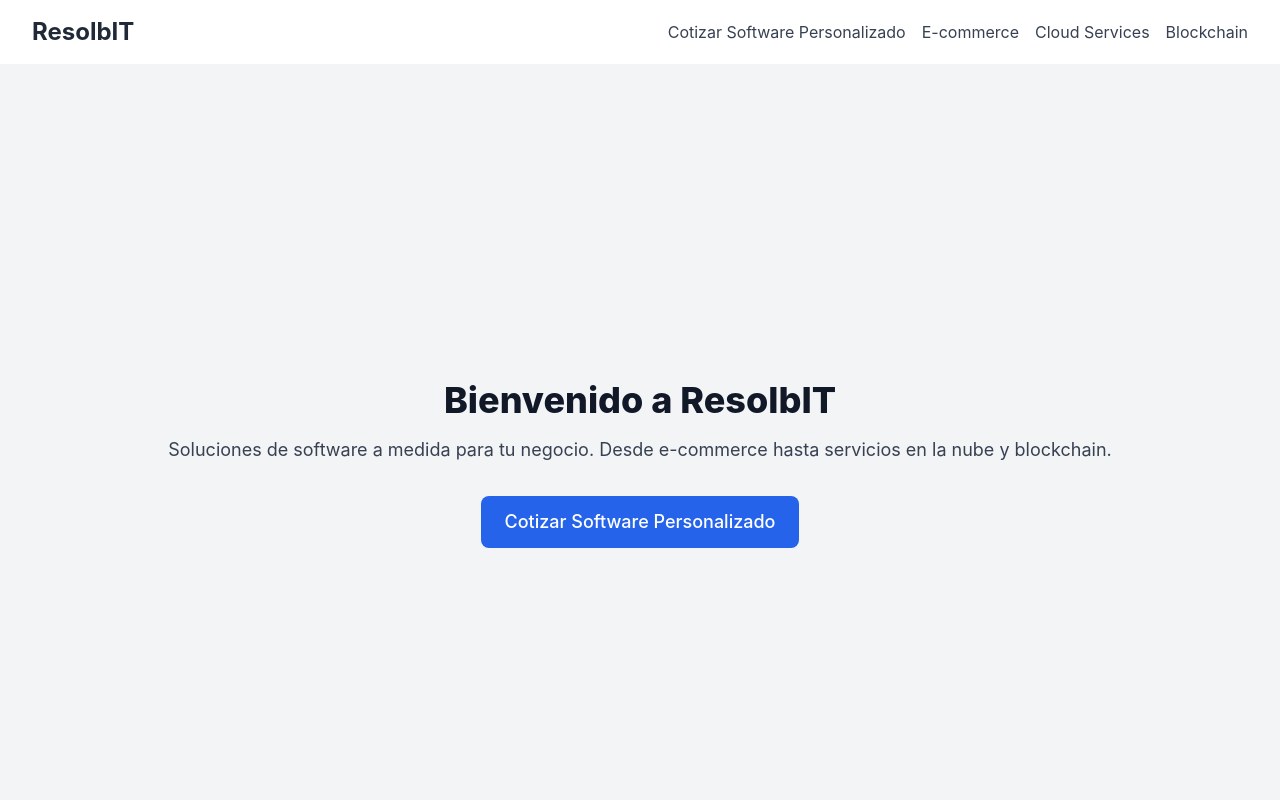
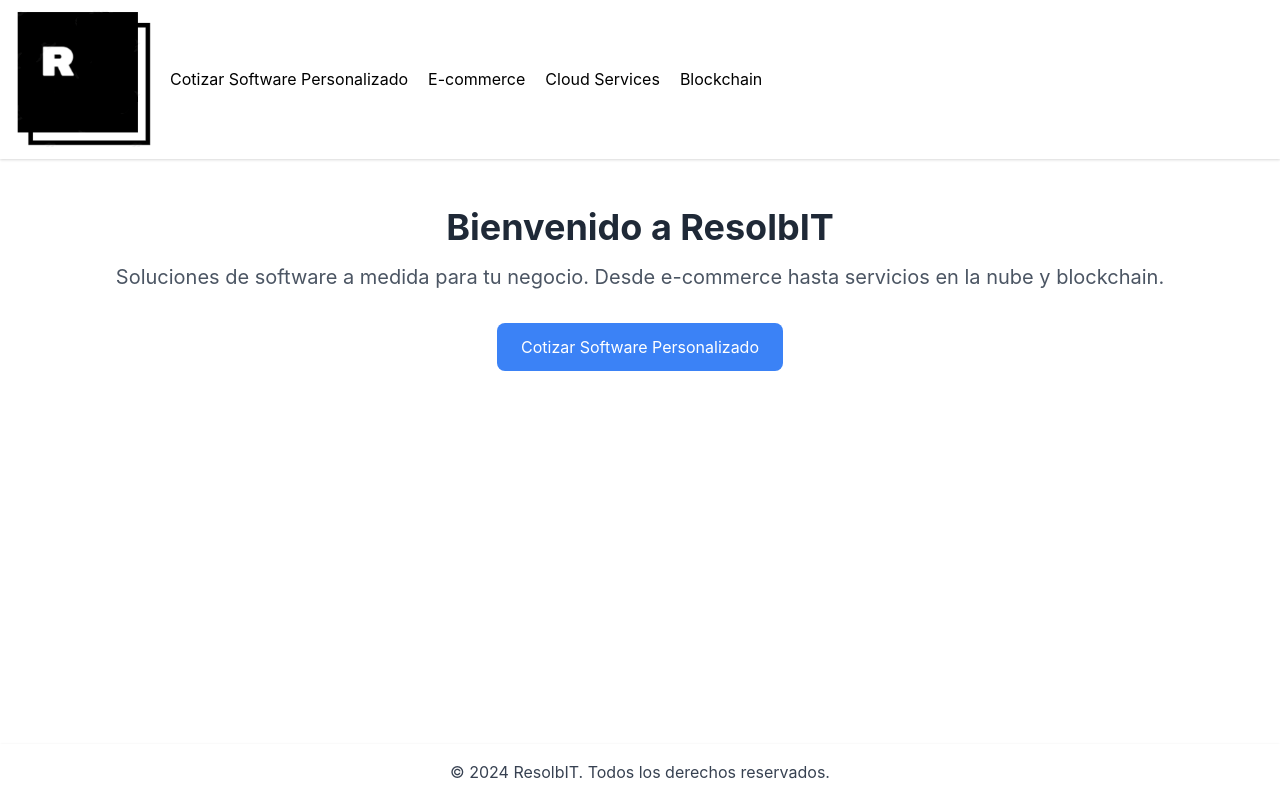
Before and after one commit to pablocla/resolbitt, a Next.js app: page / in a window 1280 px wide. Shown: the top 800 px of the page. Built offline with nearby package versions, Linux system fonts and the light colour scheme.

Commit message:
Arreglando problemas de TypeScript y ESLint, actualizando package.jsohan

```diff
--- a/src/components/Layout.tsx
+++ b/src/components/Layout.tsx
@@ -1,6 +1,6 @@
 // src/components/Layout.tsx
 import React, { ReactNode } from "react";
-import Link from "next/link";
+import Navbar from "./Navbar"; // Importa el componente Navbar
 
 interface LayoutProps {
   children: ReactNode;
@@ -10,27 +10,7 @@
   return (
     <div className="min-h-screen flex flex-col">
       <header className="w-full bg-white shadow">
-        <div className="max-w-7xl mx-auto py-4 px-6 sm:px-8 flex justify-between items-center">
-          <h1 className="text-2xl font-bold text-gray-800">ResolbIT</h1>
-          <nav className="space-x-4">
-            <Link href="/quote" legacyBehavior>
-              <a className="text-gray-700 hover:text-gray-900">
-                Cotizar Software Personalizado
-              </a>
-            </Link>
-            <Link href="/ecommerce" legacyBehavior>
-              <a className="text-gray-700 hover:text-gray-900">E-commerce</a>
-            </Link>
-            <Link href="/cloud-services" legacyBehavior>
-              <a className="text-gray-700 hover:text-gray-900">
-                Cloud Services
-              </a>
-            </Link>
-            <Link href="/blockchain" legacyBehavior>
-              <a className="text-gray-700 hover:text-gray-900">Blockchain</a>
-            </Link>
-          </nav>
-        </div>
+        <Navbar /> {/* Incluye el componente Navbar */}
       </header>
       <main className="flex-1">{children}</main>
       <footer className="w-full bg-white shadow mt-8 py-4">
--- /dev/null
+++ b/src/components/Navbar.tsx
@@ -0,0 +1,38 @@
+// src/components/Navbar.tsx
+import React from "react";
+import Link from "next/link";
+import Image from "next/image";
+
+const Navbar: React.FC = () => {
+  return (
+    <nav className="navbar">
+      <div className="logo">
+        <Image src="/logo.png" alt="ResolbIT Logo" width={150} height={50} />
+      </div>
+      <ul className="nav-links">
+        <li>
+          <Link href="/quote" legacyBehavior>
+            <a>Cotizar Software Personalizado</a>
+          </Link>
+        </li>
+        <li>
+          <Link href="/ecommerce" legacyBehavior>
+            <a>E-commerce</a>
+          </Link>
+        </li>
+        <li>
+          <Link href="/cloud-services" legacyBehavior>
+            <a>Cloud Services</a>
+          </Link>
+        </li>
+        <li>
+          <Link href="/blockchain" legacyBehavior>
+            <a>Blockchain</a>
+          </Link>
+        </li>
+      </ul>
+    </nav>
+  );
+};
+
+export default Navbar;
--- a/src/pages/_app.tsx
+++ b/src/pages/_app.tsx
@@ -1,10 +1,14 @@
 // src/pages/_app.tsx
-
-import type { AppProps } from "next/app";
 import "../styles/globals.css";
+import Layout from "../components/Layout";
+import { AppProps } from "next/app";
 
 function MyApp({ Component, pageProps }: AppProps) {
-  return <Component {...pageProps} />;
+  return (
+    <Layout>
+      <Component {...pageProps} />
+    </Layout>
+  );
 }
 
 export default MyApp;
--- a/src/pages/index.tsx
+++ b/src/pages/index.tsx
@@ -1,24 +1,22 @@
-// pages/index.tsx
-import Layout from "../components/Layout";
+// src/pages/index.tsx
+import React from "react";
 
-export default function Home() {
+const Home: React.FC = () => {
   return (
-    <Layout>
-      <div className="min-h-screen bg-gray-100 flex flex-col items-center justify-center">
-        <h2 className="text-4xl font-extrabold text-gray-900 mb-4">
-          Bienvenido a ResolbIT
-        </h2>
-        <p className="text-lg text-gray-700 mb-8">
-          Soluciones de software a medida para tu negocio. Desde e-commerce
-          hasta servicios en la nube y blockchain.
-        </p>
-        <a
-          href="/quote"
-          className="bg-blue-600 text-white px-6 py-3 rounded-lg text-lg font-medium hover:bg-blue-700"
-        >
+    <div className="max-w-7xl mx-auto py-12 px-6 sm:px-8">
+      <h1 className="text-4xl font-bold text-center text-gray-800">
+        Bienvenido a ResolbIT
+      </h1>
+      <p className="mt-4 text-xl text-center text-gray-600">
+        Soluciones de software a medida para tu negocio. Desde e-commerce hasta
+        servicios en la nube y blockchain.
+      </p>
+      <div className="mt-8 flex justify-center">
+        <button className="px-6 py-3 bg-blue-500 text-white rounded-lg hover:bg-blue-600 transition duration-300">
           Cotizar Software Personalizado
-        </a>
+        </button>
       </div>
-    </Layout>
+    </div>
   );
-}
+};
+export default Home;
--- a/src/styles/globals.css
+++ b/src/styles/globals.css
@@ -1,3 +1,4 @@
+/* src/styles/globals.css */
 @tailwind base;
 @tailwind components;
 @tailwind utilities;
@@ -8,3 +9,25 @@
   padding: 0;
   box-sizing: border-box;
 }
+
+.navbar {
+  display: flex;
+  align-items: center;
+  padding: 10px;
+}
+
+.navbar .logo {
+  width: 150px;
+  height: auto;
+}
+
+.navbar .nav-links {
+  display: flex;
+  list-style: none;
+  margin: 0;
+  padding: 0;
+}
+
+.navbar .nav-links li {
+  margin: 0 10px;
+}
--- a/tailwind.config.js
+++ b/tailwind.config.js
@@ -1,12 +1,11 @@
 // tailwind.config.js
-
 module.exports = {
-  content: [
-    "./src/pages/**/*.{js,ts,jsx,tsx}",
-    "./src/components/**/*.{js,ts,jsx,tsx}",
-    "./src/app/**/*.{js,ts,jsx,tsx}",
-  ],
+  purge: ["./pages/**/*.{js,ts,jsx,tsx}", "./components/**/*.{js,ts,jsx,tsx}"],
+  darkMode: false, // o 'media' o 'class'
   theme: {
+    extend: {},
+  },
+  variants: {
     extend: {},
   },
   plugins: [],
```
Also changed, not shown: public/logo.png (added).
